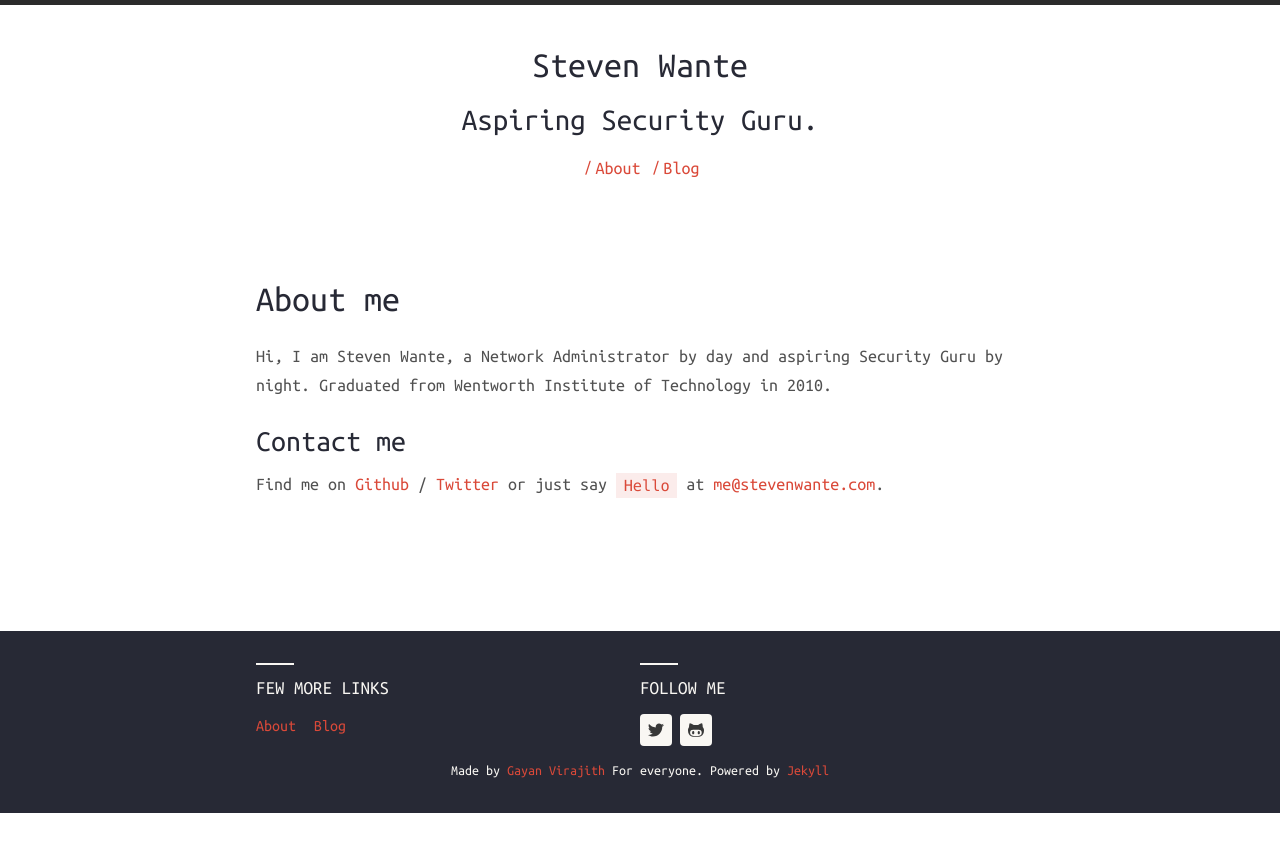
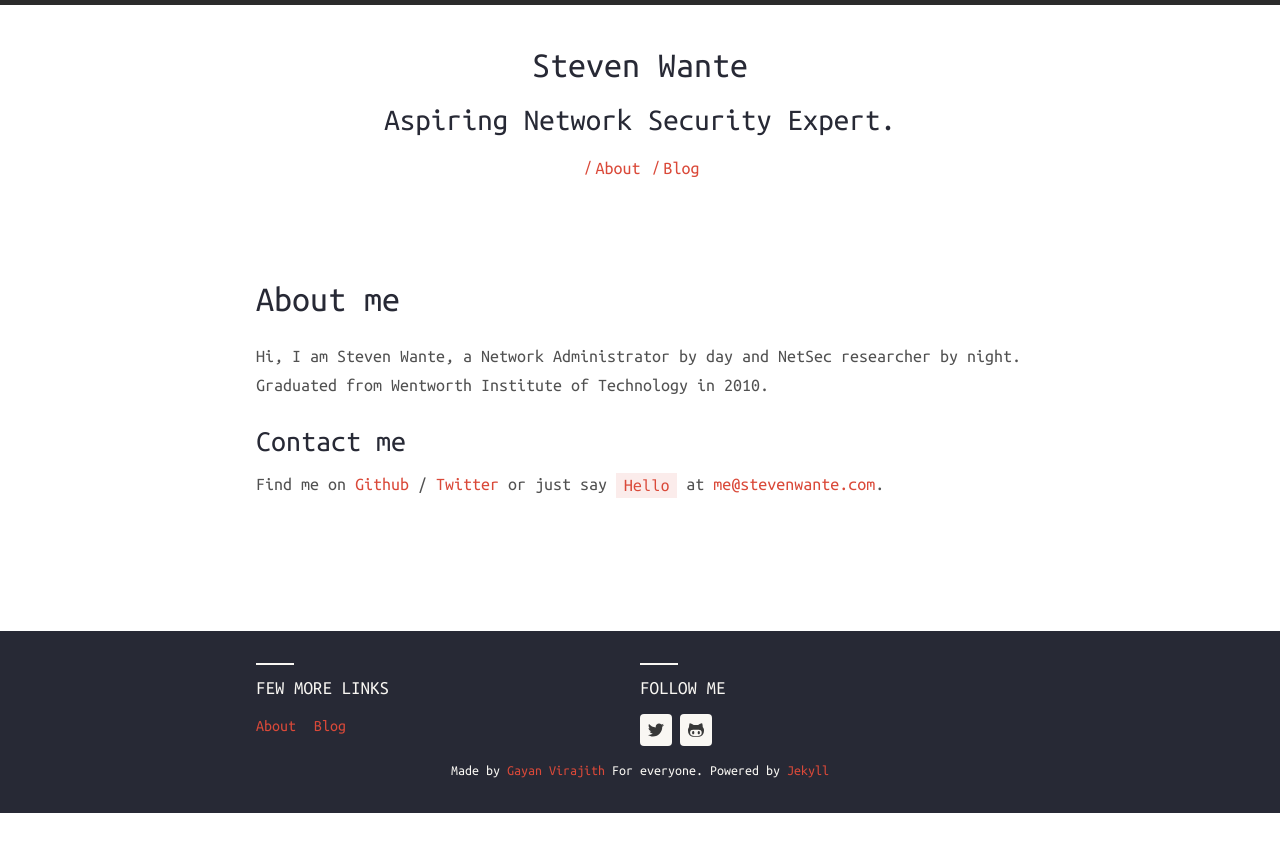
Before and after one commit to stevenwante/stevenwante.github.io, a Jekyll site: the page built from about.md, in a window 1280 px wide. Shown: the top 852 px of the page. Built offline with Jekyll 4.4.1, drawn with Linux system fonts in a browser that asks for light colours; nearby versions of some CDN libraries.

Commit message:
update again lol

```diff
--- a/_config.yml
+++ b/_config.yml
@@ -13,7 +13,7 @@ url: http://127.0.0.1:4000
 harmony:
   name: Steven Wante
   # Little description about your site
-  description: Aspiring Security Guru.
+  description: Aspiring Network Security Expert.
   # 'meta_description:' Write an awesome description for your new site here.
   # It will appear in your document head meta (for Google search results) and
   # in your feed.xml site description.
--- a/about.md
+++ b/about.md
@@ -4,7 +4,7 @@ title: About me
 permalink: /about/
 ---
 
-Hi, I am Steven Wante, a Network Administrator by day and aspiring Security Guru by night.
+Hi, I am Steven Wante, a Network Administrator by day and NetSec researcher by night.
 Graduated from Wentworth Institute of Technology in 2010.
 
 ### Contact me
```
